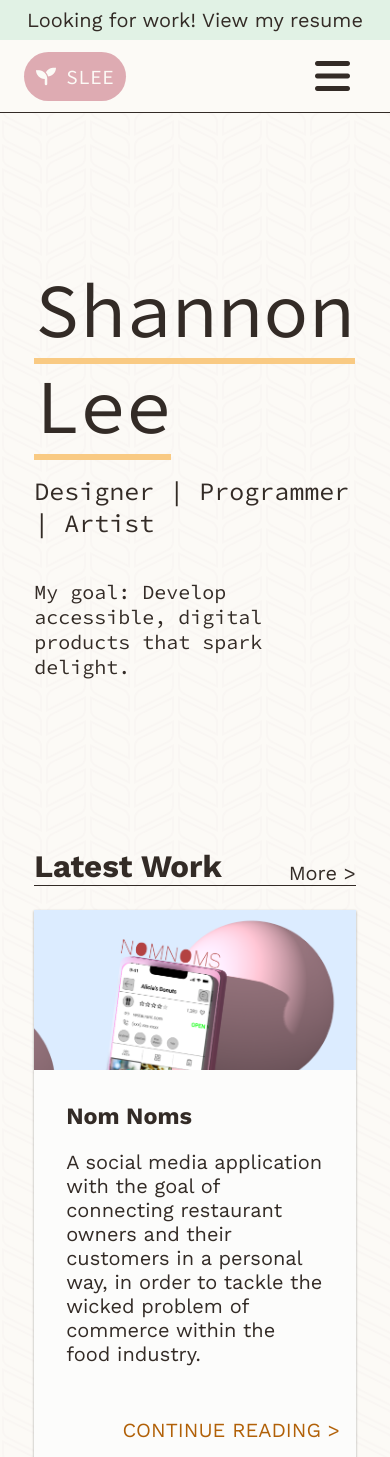
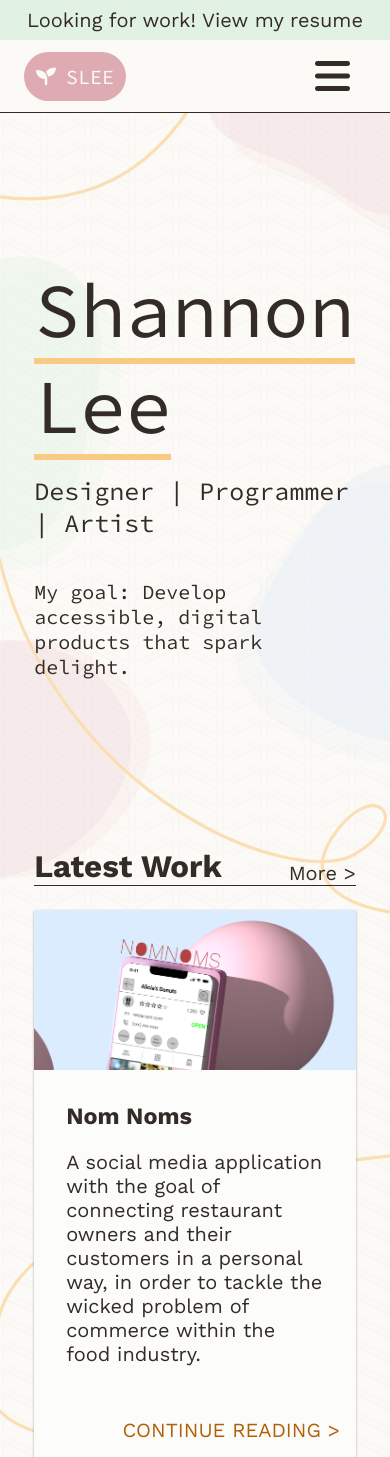
Before and after one commit to Leest1/leest1.github.io_2022, a PHP site: page / in a window 390 px wide. Shown: the top 1457 px of the page. Run offline with PHP 8.4, Linux system fonts and the light colour scheme.

Commit message:
home: background + responsive

```diff
--- a/index.html
+++ b/index.html
@@ -28,7 +28,7 @@
     <div class="banner">Looking for work! <a href="">View my resume</a></div>
     <header class="primary-navigation">
       <div class="row justify-space-between">
-        <a href="" class="logo"><span aria-hidden="true" class="fa-solid fa-seedling"></span>&ensp;SLEE</a>
+        <a href="./index.html" class="logo"><span aria-hidden="true" class="fa-solid fa-seedling"></span>&ensp;SLEE</a>
         <a
           href="#menu"
           class="align-self-center menu-toggle"
@@ -46,16 +46,16 @@
         </ul>
       </nav>
     </header>
-    <div class="container">
-      <article class="content">
-        <section class="header-info mt-150">
+    <article class="container" id="main-content">
+      <div class="content column g-150">
+        <section class="header-info mt-150 align-self-start">
           <h1><span class="accent-underline m-0">Shannon Lee</span></h1>
           <h2>Designer | Programmer | Artist</h2>
           <p>
             My goal: Develop accessible, digital products that spark delight.
           </p>
         </section>
-        <section class="case-studies mt-150">
+        <section class="case-studies">
           <header>
             <h1>Latest Work</h1>
             <a href="">More ></a>
@@ -93,7 +93,7 @@
             <a href="" class="cta-link">CONTINUE READING ></a>
           </div>
         </section>
-        <section class="contact mt-150">
+        <section class="contact">
           <header>
             <h1>Contact</h1>
           </header>
@@ -113,8 +113,8 @@
             <a href="" class="cta-link">VIEW MY RESUME</a>
           </div>
         </section>
-      </article>
-    </div>
+      </div>
+    </article>
     <footer class="mt-180">
       <div class="">SHANNON LEE</div>
       <div class="column align-items-center">
@@ -136,12 +136,49 @@
       </div>
     </footer>
   </body>
-  <!-- <div class="background">
-    <div class="line blob-top-nav">
+  <div class="background">
+    <div class="blob blob1">
+      <svg viewBox="0 0 200 300" xmlns="http://www.w3.org/2000/svg">
+        <path
+          fill="#F1DDE0" opacity="0.4" transform="translate(90 40)"
+          d="M33.8,-52.9C42.5,-40.2,47.4,-28.6,50.6,-16.9C53.8,-5.1,55.4,6.7,54.3,20C53.2,33.2,49.3,47.9,39.8,57.7C30.3,67.5,15.1,72.4,2.4,69.1C-10.4,65.8,-20.7,54.3,-36.5,46.5C-52.3,38.8,-73.6,34.8,-80.2,23.9C-86.9,12.9,-78.8,-5,-67.9,-17C-57,-28.9,-43.3,-34.9,-31.5,-46.6C-19.8,-58.4,-9.9,-75.9,1.3,-77.8C12.5,-79.6,25.1,-65.7,33.8,-52.9Z" />
+        <path
+          fill="#F1DDE0" opacity="0.25" transform="translate(100 50)"
+          d="M33.8,-52.9C42.5,-40.2,47.4,-28.6,50.6,-16.9C53.8,-5.1,55.4,6.7,54.3,20C53.2,33.2,49.3,47.9,39.8,57.7C30.3,67.5,15.1,72.4,2.4,69.1C-10.4,65.8,-20.7,54.3,-36.5,46.5C-52.3,38.8,-73.6,34.8,-80.2,23.9C-86.9,12.9,-78.8,-5,-67.9,-17C-57,-28.9,-43.3,-34.9,-31.5,-46.6C-19.8,-58.4,-9.9,-75.9,1.3,-77.8C12.5,-79.6,25.1,-65.7,33.8,-52.9Z" />
+      </svg>
+    </div>
+    <div class="blob blob2">
+      <svg viewBox="0 0 200 300" xmlns="http://www.w3.org/2000/svg">
+        <path
+          fill="#E1F2E5" opacity="0.4" transform="translate(0 100)"
+          d="M42.3,-62.8C51.3,-51.7,52.5,-34.6,51.5,-20.8C50.4,-6.9,46.9,3.6,44.4,15.3C41.8,27,40.1,39.9,32.8,51.5C25.6,63.2,12.8,73.5,-0.4,74.1C-13.7,74.7,-27.4,65.6,-40.4,55.9C-53.3,46.1,-65.6,35.7,-70.3,22.5C-74.9,9.4,-72,-6.5,-65.1,-19.1C-58.2,-31.7,-47.4,-41,-35.9,-51.2C-24.3,-61.5,-12.2,-72.7,2.3,-75.8C16.7,-78.9,33.4,-73.9,42.3,-62.8Z" />
+        <path
+          fill="#E1F2E5" opacity="0.25" transform="translate(10 110)"
+          d="M42.3,-62.8C51.3,-51.7,52.5,-34.6,51.5,-20.8C50.4,-6.9,46.9,3.6,44.4,15.3C41.8,27,40.1,39.9,32.8,51.5C25.6,63.2,12.8,73.5,-0.4,74.1C-13.7,74.7,-27.4,65.6,-40.4,55.9C-53.3,46.1,-65.6,35.7,-70.3,22.5C-74.9,9.4,-72,-6.5,-65.1,-19.1C-58.2,-31.7,-47.4,-41,-35.9,-51.2C-24.3,-61.5,-12.2,-72.7,2.3,-75.8C16.7,-78.9,33.4,-73.9,42.3,-62.8Z" />
+      </svg>
+    </div>
+    <div class="blob blob3">
+      <svg viewBox="0 0 200 300" xmlns="http://www.w3.org/2000/svg">
+        <path
+          fill="#E6EDF6" opacity="0.4" transform="translate(90 100)"
+          d="M58.7,-53.2C67.6,-35.7,60.4,-11.8,53.9,10.5C47.4,32.8,41.6,53.5,28.2,60.8C14.9,68.1,-6,62,-23.8,52.3C-41.6,42.7,-56.3,29.4,-58.8,14.5C-61.3,-0.4,-51.6,-16.9,-39.8,-35.1C-28,-53.3,-14,-73.1,5.5,-77.5C24.9,-81.9,49.8,-70.7,58.7,-53.2Z" />
+        <path
+          fill="#E6EDF6" opacity="0.25" transform="translate(80 110)"
+          d="M58.7,-53.2C67.6,-35.7,60.4,-11.8,53.9,10.5C47.4,32.8,41.6,53.5,28.2,60.8C14.9,68.1,-6,62,-23.8,52.3C-41.6,42.7,-56.3,29.4,-58.8,14.5C-61.3,-0.4,-51.6,-16.9,-39.8,-35.1C-28,-53.3,-14,-73.1,5.5,-77.5C24.9,-81.9,49.8,-70.7,58.7,-53.2Z" />
+      </svg>
+    </div>
+    <div class="blob blob4">
+      <svg viewBox="0 0 200 300" xmlns="http://www.w3.org/2000/svg">
+        <path fill="#F1DDE0" opacity="0.4" transform="translate(0 70)"
+          d="M65.9,-24.7C72.4,-1.2,55.9,26.5,33.3,42C10.7,57.6,-18,60.9,-36,48.1C-54.1,35.3,-61.6,6.4,-53.8,-18.7C-46.1,-43.9,-23,-65.3,3.3,-66.4C29.6,-67.4,59.3,-48.2,65.9,-24.7Z" />
+        <path fill="#F1DDE0" opacity="0.25" transform="translate(10 70)"
+          d="M65.9,-24.7C72.4,-1.2,55.9,26.5,33.3,42C10.7,57.6,-18,60.9,-36,48.1C-54.1,35.3,-61.6,6.4,-53.8,-18.7C-46.1,-43.9,-23,-65.3,3.3,-66.4C29.6,-67.4,59.3,-48.2,65.9,-24.7Z" />
+      </svg>
+    </div>
+    <!-- <div class="line">
       <svg
         viewBox="0 0 500 500"
         xmlns="http://www.w3.org/2000/svg"
-        id="line-home"
       >
         <path
           d="M426,2 q-1,138 -179,161 q-198,28 -230,95 c-15,24 4,54 40,20 c28,-34 -15,-40 -33,-7 c-23,31 0,76 26,101 c44,45 165,41 257,43 c93,4 145,38 153,85"
@@ -149,42 +186,32 @@
           stroke-width="1"
           stroke-linejoin="round"
           fill="transparent"
-          transform="translate(0 0)"
+          transform="translate(0 0) scale(0.7 0.7)"
         />
         <path
           d="M427,51 c3,-19 34,-29 58,-26 c-4,48 -46,54 -64,37 c13,-2 18,-22 42,-18"
           stroke="#F6A42C"
           stroke-linejoin="round"
           fill="transparent"
+          transform="translate(-20 40) scale(0.7 0.7)"
         />
       </svg>
-    </div>
-    <div class="blob blob-right blob-top-0">
-      <svg viewBox="0 0 200 200" xmlns="http://www.w3.org/2000/svg">
-        <path
-          fill="#F1DDE0"
-          d="M33.8,-52.9C42.5,-40.2,47.4,-28.6,50.6,-16.9C53.8,-5.1,55.4,6.7,54.3,20C53.2,33.2,49.3,47.9,39.8,57.7C30.3,67.5,15.1,72.4,2.4,69.1C-10.4,65.8,-20.7,54.3,-36.5,46.5C-52.3,38.8,-73.6,34.8,-80.2,23.9C-86.9,12.9,-78.8,-5,-67.9,-17C-57,-28.9,-43.3,-34.9,-31.5,-46.6C-19.8,-58.4,-9.9,-75.9,1.3,-77.8C12.5,-79.6,25.1,-65.7,33.8,-52.9Z"
-          transform="translate(175 25)"
-        />
+    </div> -->
+  </div>
+  <div class="background-line" id="background-line">
+    <!-- <div class="line">
+      <svg viewBox="0 0 200 500" xmlns="http://www.w3.org/2000/svg">
+        <mask id="myMask">
+          <rect x="0" y="0" width="500" height="500" fill="white" />
+        </mask>
+        <path stroke="#fbdfb4"
+          stroke-width="1"
+          stroke-linejoin="round"
+          fill="transparent"
+          id="line"
+          mask="url(#myMask)"
+          d="M 0 218 Q 81 388 200 307 Q 222 286 195 299 Q 164 316 190 333 T 283 291 M 0 117 C 56 118 122 74 165 0 M 229 476 C 152 455 52 489 0 547"/>
       </svg>
-    </div>
-    <div class="blob blob-left blob-top-25">
-      <svg viewBox="0 0 200 200" xmlns="http://www.w3.org/2000/svg">
-        <path
-          fill="#E1F2E5"
-          d="M42.3,-62.8C51.3,-51.7,52.5,-34.6,51.5,-20.8C50.4,-6.9,46.9,3.6,44.4,15.3C41.8,27,40.1,39.9,32.8,51.5C25.6,63.2,12.8,73.5,-0.4,74.1C-13.7,74.7,-27.4,65.6,-40.4,55.9C-53.3,46.1,-65.6,35.7,-70.3,22.5C-74.9,9.4,-72,-6.5,-65.1,-19.1C-58.2,-31.7,-47.4,-41,-35.9,-51.2C-24.3,-61.5,-12.2,-72.7,2.3,-75.8C16.7,-78.9,33.4,-73.9,42.3,-62.8Z"
-          transform="translate(0 125)"
-        />
-      </svg>
-    </div>
-    <div class="blob blob-right blob-top-25">
-      <svg viewBox="0 0 200 200" xmlns="http://www.w3.org/2000/svg">
-        <path
-          fill="#E6EDF6"
-          d="M38.2,-48.9C50.3,-43.8,61.4,-33.7,59.8,-23.1C58.3,-12.5,44,-1.4,36.9,9.4C29.8,20.2,29.9,30.7,24.9,41.8C20,53,10,64.7,-0.5,65.4C-11,66.1,-22.1,55.9,-34.5,47.2C-46.9,38.5,-60.6,31.3,-61,21.8C-61.3,12.3,-48.3,0.4,-40.4,-9.9C-32.6,-20.1,-29.9,-28.8,-24,-35.9C-18.2,-43,-9.1,-48.6,2,-51.3C13.1,-54.1,26.1,-54,38.2,-48.9Z"
-          transform="translate(175 175)"
-        />
-      </svg>
-    </div>
-  </div> -->
+    </div> -->
+  </div>
 </html>
--- a/style/_background.scss
+++ b/style/_background.scss
@@ -1,49 +1,64 @@
 // CSS FOR STYLING THE BACKGROUND BLOBS
+.background {
+    position: fixed;
+    top: 50%;
+    left: 50%;
+    min-width: 100%;
+    min-height: 100%;
+    width: auto;
+    height: auto;
+    z-index: -100;
+    transform: translateX(-50%) translateY(-50%);
+    background-size: cover;
+    transition: 1s opacity;
 
-.blob {
-    position: absolute;
-    min-width: 60vw;
-    height: 100vh;
-    z-index: -2;
-    transform-origin: 50% 50%;
+    display: grid;
+    grid-template-columns: 1fr 1fr;
+    grid-template-rows: 1fr 1fr 1fr 1fr;
+
+    .blob {
+        min-width: 100vw;
+        position: absolute;
+    }
+
+    .line {
+        position: absolute;
+        min-width: 100vw;
+        min-height: 100vh;
+        z-index:0;
+    }
 }
 
-.line {
+.background-line {
     position: absolute;
-    width: 100vw;
-    height: 80vh;
-    z-index: -1;
-    transform-origin: 50% 50%;
+    min-width: 100vw;
+    top: 0;
+    left: 0;
+    z-index: -90;
+    background-image: url("/assets/home-sm.svg");
+    background-size: 100%;
 }
 
-.blob-right {
-    right: 0;
+.blob1 {
+    grid-column-start: 2;
+    grid-row-start: 1;
+    z-index: -1;
 }
 
-.blob-left-15 {
-    left: 15%
+.blob2 {
+    grid-column-start: 1;
+    grid-row-start: 2;
+    z-index: -2;
 }
 
-.blob-left {
-    left: 0;
+.blob3 {
+    grid-column-start: 2;
+    grid-row-start: 3;
+    z-index: -3;
 }
 
-.blob-top-0 {
-    top: 0;
+.blob4 {
+    grid-column-start: 1;
+    grid-row-start: 4;
+    z-index: -4;
 }
-
-.blob-top-nav {
-    top: 104px;
-}
-
-.blob-top-25 {
-    top: 25%;
-}
-
-.blob-top-50 {
-    top: 50%;
-}
-
-.blob-top-75 {
-    top: 75%;
-}
--- a/style/_box-model.scss
+++ b/style/_box-model.scss
@@ -10,6 +10,10 @@
 
 .pt-75 {
     padding-top: 4.5rem;
+}
+
+.g-150 {
+    gap: 9.3rem;
 }
 
 .p-50 {
--- a/style/_flex-box.scss
+++ b/style/_flex-box.scss
@@ -16,7 +16,8 @@
     align-items: center;
 }
 
-.align-self-top {
+
+.align-self-start {
     align-self: flex-start;
 }
 
--- a/style/_laptop.scss
+++ b/style/_laptop.scss
@@ -25,9 +25,27 @@
     }
 }
 
+@media screen and (min-width: 1050px) {
+    .background-line {
+        background-image: url("/assets/home-lg.svg");
+    }
+}
+
 @media screen and (min-width: 1280px) {
     .about {
         flex-direction: row;
         align-items: flex-start;
     }
+
+    .about-img {
+        border-radius: 28rem;
+        max-width: 28rem;
+        height: auto;
+    }
+
+    .background {
+        .blob {
+            min-width: 80vw;
+        }
+    }
 }
--- a/style/_tablet.scss
+++ b/style/_tablet.scss
@@ -29,4 +29,8 @@
     footer {
         flex-direction: row;
     }
+
+    .background-line {
+        background-image: url("/assets/home-md.svg");
+    }
 }
--- a/style/_variables.scss
+++ b/style/_variables.scss
@@ -16,8 +16,9 @@ $green-default: #B6DEBE;
 $green-light: #E1F2E5;
 
 $accent-default: #F9CA83;
-$accent-light: #F9CA83;
-$accent-dark: #F6A42C;
+$accent-50: #FDF2E1;
+$accent-100: #fbdfb4;
+$accent-400: #F6A42C;
 $accent-text: #B16007;
 
 
--- a/style/main.css
+++ b/style/main.css
@@ -8,6 +8,10 @@
 
 .pt-75 {
   padding-top: 4.5rem;
+}
+
+.g-150 {
+  gap: 9.3rem;
 }
 
 .p-50 {
@@ -60,7 +64,7 @@
   align-items: center;
 }
 
-.align-self-top {
+.align-self-start {
   align-self: flex-start;
 }
 
@@ -68,52 +72,65 @@
   align-self: center;
 }
 
-.blob {
+.background {
+  position: fixed;
+  top: 50%;
+  left: 50%;
+  min-width: 100%;
+  min-height: 100%;
+  width: auto;
+  height: auto;
+  z-index: -100;
+  transform: translateX(-50%) translateY(-50%);
+  background-size: cover;
+  transition: 1s opacity;
+  display: grid;
+  grid-template-columns: 1fr 1fr;
+  grid-template-rows: 1fr 1fr 1fr 1fr;
+}
+.background .blob {
+  min-width: 100vw;
   position: absolute;
-  min-width: 60vw;
-  height: 100vh;
-  z-index: -2;
-  transform-origin: 50% 50%;
+}
+.background .line {
+  position: absolute;
+  min-width: 100vw;
+  min-height: 100vh;
+  z-index: 0;
 }
 
-.line {
+.background-line {
   position: absolute;
-  width: 100vw;
-  height: 80vh;
-  z-index: -1;
-  transform-origin: 50% 50%;
+  min-width: 100vw;
+  top: 0;
+  left: 0;
+  z-index: -90;
+  background-image: url("/assets/home-sm.svg");
+  background-size: 100%;
 }
 
-.blob-right {
-  right: 0;
+.blob1 {
+  grid-column-start: 2;
+  grid-row-start: 1;
+  z-index: -1;
 }
 
-.blob-left-15 {
-  left: 15%;
+.blob2 {
+  grid-column-start: 1;
+  grid-row-start: 2;
+  z-index: -2;
 }
 
-.blob-left {
-  left: 0;
+.blob3 {
+  grid-column-start: 2;
+  grid-row-start: 3;
+  z-index: -3;
 }
 
-.blob-top-0 {
-  top: 0;
-}
-
-.blob-top-nav {
-  top: 104px;
-}
-
-.blob-top-25 {
-  top: 25%;
-}
-
-.blob-top-50 {
-  top: 50%;
-}
-
-.blob-top-75 {
-  top: 75%;
+.blob4 {
+  grid-column-start: 1;
+  grid-row-start: 4;
+  z-index: -4;
 }
 
 .card-small {
@@ -309,8 +326,8 @@ header h1 {
 
 .about-img {
   border: 0.75rem solid #DEABB2;
-  border-radius: 28rem;
-  max-width: 28rem;
+  border-radius: 75vw;
+  max-width: 75vw;
   height: auto;
   -o-object-fit: cover;
      object-fit: cover;
@@ -367,6 +384,10 @@ h1 {
   footer {
     flex-direction: row;
   }
+
+  .background-line {
+    background-image: url("/assets/home-md.svg");
+  }
 }
 @media screen and (min-width: 992px) {
   .card-small {
@@ -389,9 +410,24 @@ h1 {
     padding: 0;
   }
 }
+@media screen and (min-width: 1050px) {
+  .background-line {
+    background-image: url("/assets/home-lg.svg");
+  }
+}
 @media screen and (min-width: 1280px) {
   .about {
     flex-direction: row;
     align-items: flex-start;
   }
+
+  .about-img {
+    border-radius: 28rem;
+    max-width: 28rem;
+    height: auto;
+  }
+
+  .background .blob {
+    min-width: 80vw;
+  }
 }/*# sourceMappingURL=main.css.map */
--- a/style/main.scss
+++ b/style/main.scss
@@ -58,7 +58,6 @@ section {
 header {
     @include fontSizeScaler(1);
     @include border-bottom;
-
     display: flex;
     flex-direction: row;
     justify-content: space-between;
@@ -173,6 +172,7 @@ header {
 .about-left {
     background-color: $white;
     border: 1px solid $black;
+    // box-shadow: rgba(0, 0, 0, 0.12) 0px 1px 3px, rgba(0, 0, 0, 0.24) 0px 1px 2px;
     padding: 2.5rem 1.875rem;
 
     h2 {
@@ -190,8 +190,8 @@ header {
 
 .about-img {
     border: 0.75rem solid $pink-default;
-    border-radius: 28rem;
-    max-width: 28rem;
+    border-radius: 75vw;
+    max-width: 75vw;
     height: auto;
     object-fit: cover;
     aspect-ratio: 1/1;
```
Also changed, not shown: about.html (+6 -3 lines), jquery.js (+11 -15 lines), assets/background-case-study-home.png (deleted), assets/background-home.png (deleted), assets/default-image.png (deleted), assets/home-lg.svg (added), assets/home-md.svg (added), assets/home-sm.svg (added), 1 other file.
